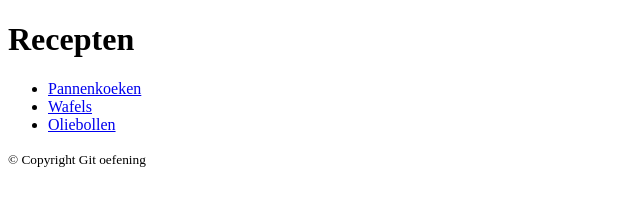
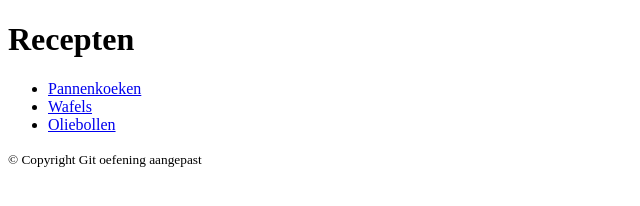
Before and after one commit to neokoen/recepten, a plain HTML site: page index.html in a window 1280 px wide. Shown: the full height of the page, 0-640 px from the left. Drawn offline with Linux system fonts and the light colour scheme.

Commit message:
Update index.html

```diff
--- a/index.html
+++ b/index.html
@@ -28,7 +28,7 @@
 
 	</nav>
     <footer>
-        <small> &copy; Copyright Git oefening </small>
+        <small> &copy; Copyright Git oefening aangepast </small>
 
     </footer>
 
```
